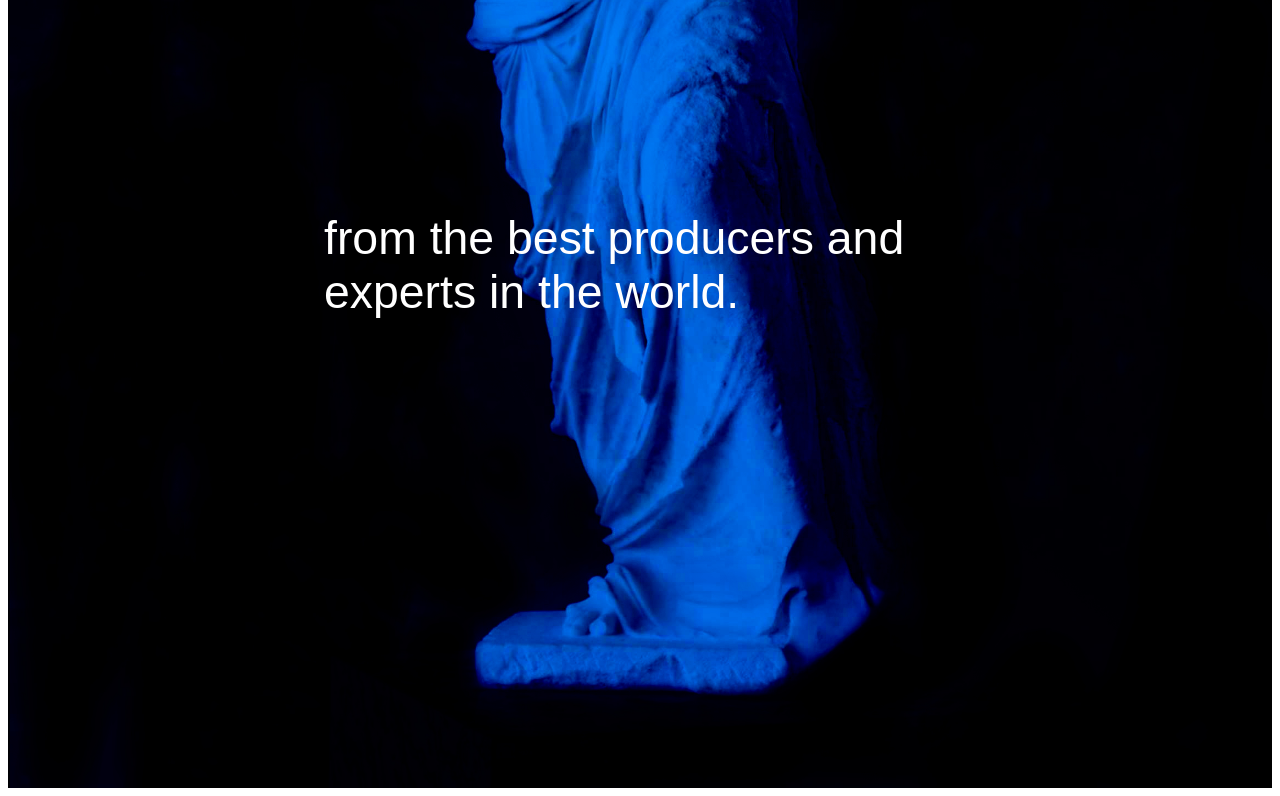
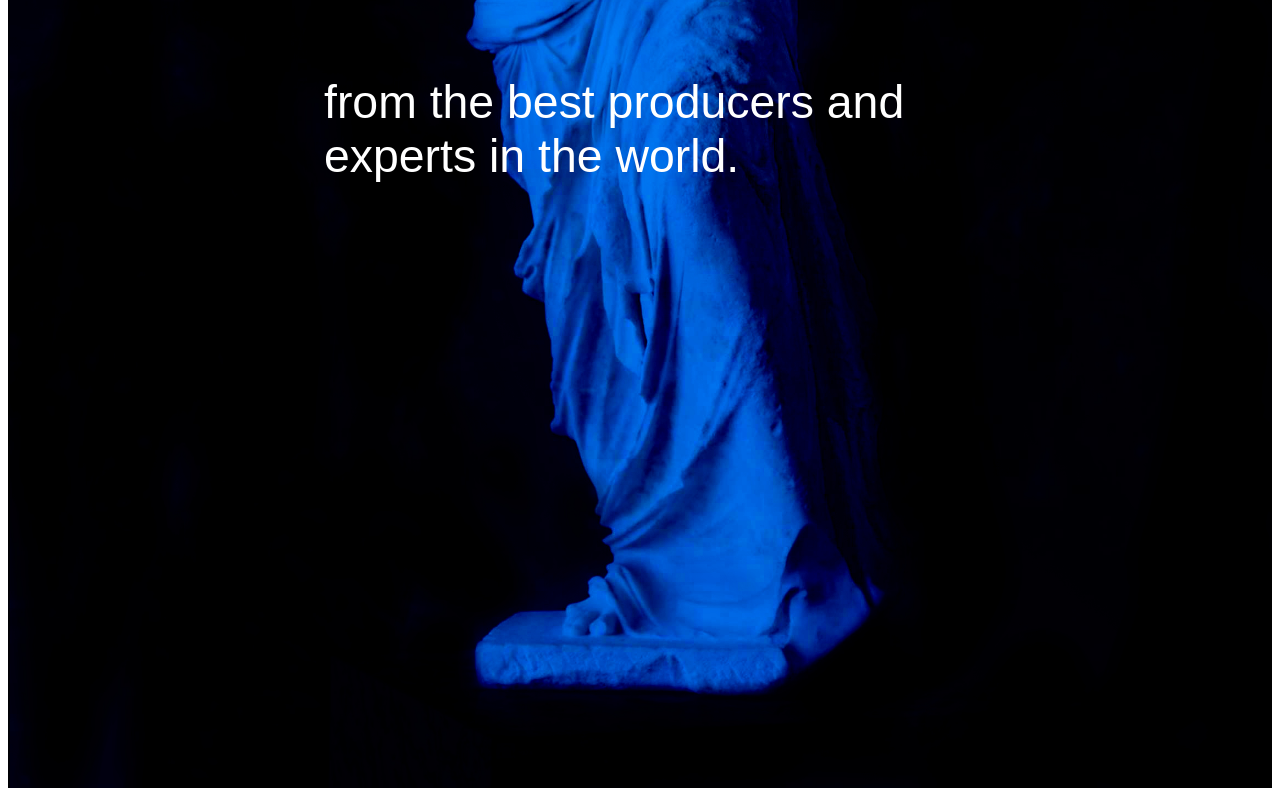
Before and after one commit to nison79/marbles-greece, a Gatsby site: page / in a window 1280 px wide. Shown: the part 903-1699 px from the top of the page. Built offline with nearby package versions, Linux system fonts and the light colour scheme; Gatsby itself is replaced by a stand-in of ours; a web font is replaced by a local one.

Commit message:
index clean up layout

```diff
--- a/src/pages/index.js
+++ b/src/pages/index.js
@@ -11,9 +11,9 @@ const ContentPage = styled.div`
   min-height:100vh;
   display:grid;
   grid-template-columns:1fr 2fr 1fr ;
-  grid-template-rows:1fr 2fr 1fr;
+  grid-template-rows:250px 2fr 1fr;
   @media(max-width:800px) {
-    grid-template-rows:1fr 300px 1fr;
+    grid-template-rows:200px 300px 1fr;
   }
 
   p{
@@ -38,14 +38,14 @@ const ContentPage = styled.div`
     @media(min-width:658px) {
     font-size:1.2rem;
     align-self:end;
-    margin-top:10rem;
+    margin-bottom:0rem;
     grid-row-start:2;
     grid-row-end:3;
     }
     @media(min-width:800px) {
-    font-size:2rem;
+    font-size:1.8rem;
     align-self:end;
-    margin-top:10rem;
+    margin-bottom:0rem;
     grid-row-start:2;
     grid-row-end:3;
     }
@@ -54,7 +54,7 @@ const ContentPage = styled.div`
     grid-row-start:2;
     grid-row-end:3;
     align-self:end;
-    margin-bottom:3rem;
+    margin-bottom:8rem;
     }
     @media(min-width:1200px) {
     font-size:2.9rem;
```
